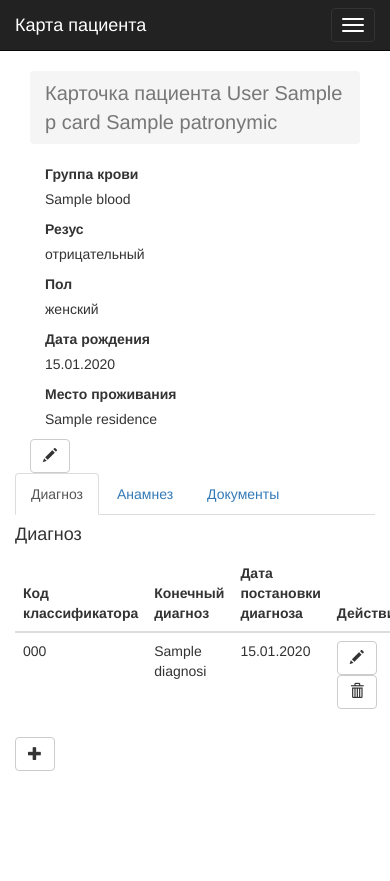
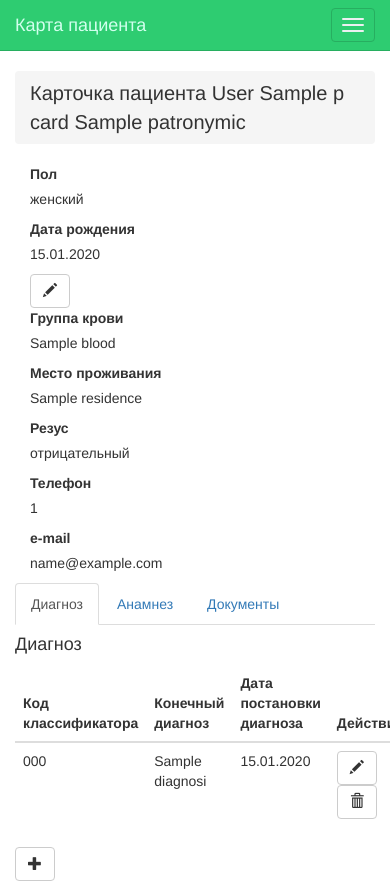
Before and after one commit to TheMishka/medcard, a Django app: template medcard/templates/medcard/personcard.html in a window 390 px wide; the page is wider, and only the part inside the window is pictured. Before the commit the page ends 771 px from the top of that part, so only its background shows below. Run offline with Django 3.2, Linux system fonts and the light colour scheme; the template is opened without the code that fills it: most values are stand-ins (such as "Sample title", 1, 10 or a date in 2020); parts of the project's set-up code (start-up, migrations or seed data) failed here and were passed over; some libraries are stand-ins or nearby versions.

Commit message:
Add phone and email in person card

```diff
--- a/medcard/admin.py
+++ b/medcard/admin.py
@@ -2,7 +2,7 @@ from django.contrib import admin
 from django_mptt_admin.admin import DjangoMpttAdmin
 # Register your models here.
 
-from .models import Human, HumanDocument, PhoneNumber, Email, DiagnosisCategory, DiagnosisRelation
+from .models import Human, HumanDocument, PhoneNumber, PersonEmail, DiagnosisCategory, DiagnosisRelation
 
 class DiagnosisAdmin(DjangoMpttAdmin):
     tree_auto_open = 0
@@ -12,6 +12,6 @@ class DiagnosisAdmin(DjangoMpttAdmin):
 admin.site.register(Human)
 admin.site.register(HumanDocument)
 admin.site.register(PhoneNumber)
-admin.site.register(Email)
+admin.site.register(PersonEmail)
 admin.site.register(DiagnosisCategory, DiagnosisAdmin)
 admin.site.register(DiagnosisRelation)
--- a/medcard/models.py
+++ b/medcard/models.py
@@ -45,7 +45,7 @@ class PhoneNumber(models.Model):
     )
     phoneType = models.CharField(max_length=1, choices=PHONETYPE_CHOICES)
 
-class Email(models.Model):
+class PersonEmail(models.Model):
     human = models.ForeignKey(Human)
     email = models.EmailField()
     MAILTYPE_CHOICES = (
--- a/medcard/static/css/site.css
+++ b/medcard/static/css/site.css
@@ -1,41 +1,82 @@
-html,
-body {
-  padding-top: 40px;
-  padding-bottom: 40px;
-  background-color: #eee;
+/* цвет фона и рамки навигационного меню */
+.navbar-castom {
+    background-color: #2ecc71;
+    border-color: #27ae60;
 }
-
-.form-signin {
-  max-width: 330px;
-  padding: 15px;
-  margin: 0 auto;
+/* цвет текста, содержащий название сайта или бренда */
+.navbar-castom .navbar-brand {
+    color: #ecf0f1;
 }
-.form-signin .form-signin-heading,
-.form-signin .checkbox {
-  margin-bottom: 10px;
+/* цвет текста (название сайта или бренда), при поднесении к нему курсора мышки или при его нахождении в фокусе */
+.navbar-castom .navbar-brand:hover,
+.navbar-castom .navbar-brand:focus {
+    color: #d1ffed;
 }
-.form-signin .checkbox {
-  font-weight: normal;
+/* Цвет пунктов навигационного меню */
+.navbar-castom .navbar-nav > li > a {
+    color: #ecf0f1;
 }
-.form-signin .form-control {
-  position: relative;
-  height: auto;
-  -webkit-box-sizing: border-box;
-     -moz-box-sizing: border-box;
-          box-sizing: border-box;
-  padding: 10px;
-  font-size: 16px;
+/* Цвет пункта меню, при поднесении к нему курсора мышки или при его нахождении в фокусе */
+.navbar-castom .navbar-nav > li > a:hover,
+.navbar-castom .navbar-nav > li > a:focus {
+    color: #008500;
+    background-color: #67E667;
 }
-.form-signin .form-control:focus {
-  z-index: 2;
+/* Цвет и фон активного пункта меню, а также поднесении к нему курсора мышки или при его нахождении в фокусе */
+.navbar-castom .navbar-nav > .active > a,
+.navbar-castom .navbar-nav > .active > a:hover,
+.navbar-castom .navbar-nav > .active > a:focus {
+    color: #d1ffed;
+    background-color: #27ae60;
 }
-.form-signin input[type="email"] {
-  margin-bottom: -1px;
-  border-bottom-right-radius: 0;
-  border-bottom-left-radius: 0;
+/* Цвет и фон открытого пункта меню, а также поднесении к нему курсора мышки или при его нахождении в фокусе */
+.navbar-castom .navbar-nav > .open > a,
+.navbar-castom .navbar-nav > .open > a:hover,
+.navbar-castom .navbar-nav > .open > a:focus {
+    color: #d1ffed;
+    background-color: #27ae60;
 }
-.form-signin input[type="password"] {
-  margin-bottom: 10px;
-  border-top-left-radius: 0;
-  border-top-right-radius: 0;
+/* Цвет стрелочки (треугольничка) у раскрывающихся пунктов меню */
+.navbar-castom .navbar-nav > .dropdown > a .caret {
+    border-top-color: #ecf0f1;
+    border-bottom-color: #ecf0f1;
 }
+/* Цвет стрелочки (треугольничка) при поднесении к нему курсора мышки или при его нахождении в фокусе */
+.navbar-castom .navbar-nav > .dropdown > a:hover .caret,
+.navbar-castom .navbar-nav > .dropdown > a:focus .caret {
+    border-top-color: #d1ffed;
+    border-bottom-color: #d1ffed;
+}
+/* Цвет стрелочки (треугольничка), открывшегося пункта меню */
+.navbar-castom .navbar-nav > .open > a .caret,
+.navbar-castom .navbar-nav > .open > a:hover .caret,
+.navbar-castom .navbar-nav > .open > a:focus .caret {
+    border-top-color: #d1ffed;
+    border-bottom-color: #d1ffed;
+}
+/* CSS стили для мобильных устройств */
+/* Цвет рамки у кнопки, которая открывает меню */
+.navbar-castom .navbar-toggle {
+    border-color: #27ae60;
+}
+/* Цвет фона кнопки (которая открывает меню) при поднесении к ней курсора мышки или при нахождении её в фокусе */
+.navbar-castom .navbar-toggle:hover,
+.navbar-castom .navbar-toggle:focus {
+    background-color: #27ae60;
+}
+/* Цвет полосочек в кнопочке, которая открывает меню */
+.navbar-castom .navbar-toggle .icon-bar {
+    background-color: #ecf0f1;
+}
+/* Цвет пунктов меню в раскрывающихся списках */
+@media (max-width: 767px) {
+    .navbar-castom .navbar-nav .open .dropdown-menu > li > a {
+        color: #ecf0f1;
+  }
+/* Цвет и фон пункта меню в раскрывающихся списках, при поднесении к нему курсора мышки или при нахождении его в фокусе */
+    .navbar-castom .navbar-nav .open .dropdown-menu > li > a:hover,
+    .navbar-castom .navbar-nav .open .dropdown-menu > li > a:focus {
+        color: #d1ffed;
+        background-color: #27ae60;
+    }
+}
--- a/medcard/static/js/docmodal.js
+++ b/medcard/static/js/docmodal.js
@@ -15,7 +15,27 @@ $(document).ready(function(){
         $('#modal-content').html(data)
         })
         $("#doc-modal").modal('show');
-
+    });
+    $(".doc-del").click(function() {
+        swal({
+            title: "Вы уверены?",
+            text: "Удаленный документ невозможно будет восстановить!",
+            type: "warning",
+            showCancelButton: true,
+            confirmButtonClass: "btn-danger",
+            confirmButtonText: "Да, удалить",
+            cancelButtonText: "Отменить",
+            closeOnConfirm: false
+        },
+        function(){
+            swal("Deleted!", "Your imaginary file has been deleted.", "success");
+        });
+/*        var id = $(this).data('id');
+        $.get("docedit/" + id)
+        .done(function(data) {
+        $('#modal-content').html(data)
+        })
+        $("#doc-modal").modal('show'); */
     });
     $("#doc-modal").on('shown.bs.modal', function(){
 
--- a/medcard/templates/medcard/menu.html
+++ b/medcard/templates/medcard/menu.html
@@ -26,6 +26,7 @@
 
         <script src="{% static 'js/docmodal.js' %}"></script>
         <script src="{% static 'js/dpicker.js' %}"></script>
+        <link href="/static/css/site.css" rel="stylesheet">
 
     </head>
 
@@ -35,7 +36,7 @@
   {% endblock %}
 
     <!-- Static navbar -->
-    <div class="navbar navbar-inverse navbar-static-top" role="navigation">
+    <div class="navbar navbar-castom navbar-static-top" role="navigation">
       <div class="container">
         <div class="navbar-header">
           <button type="button" class="navbar-toggle" data-toggle="collapse" data-target=".navbar-collapse">
@@ -48,7 +49,7 @@
         </div>
         <div class="navbar-collapse collapse">
           <ul class="nav navbar-nav">
-            <li class="active"><a href="{% url 'index' %}">Поиск</a></li>
+            <li><a href="{% url 'index' %}">Поиск</a></li>
             <li><a href="#about">Тыц</a></li>
             <li><a href="{% url 'new_person' %}">Новый пациент</a></li>
             <li class="dropdown">
--- a/medcard/templates/medcard/personcard.html
+++ b/medcard/templates/medcard/personcard.html
@@ -14,42 +14,62 @@
 
 {% block content %}
 
-<div class="container">
+
     <ul class="breadcrumb">
-        <li class="active" style="font-size: 20px;">Карточка пациента {{ p_card.surname }} {{ p_card.name }} {{ p_card.patronymic }}</li>
+        <li style="font-size: 20px;">Карточка пациента {{ p_card.surname }} {{ p_card.name }} {{ p_card.patronymic }}</li>
     </ul>
     <div class="row">
 
-        <div class="col-md-5">
-            <label class="col-md-4">Группа крови</label>
-            <p class="col-md-8">{{ p_card.blood }}</p>
-            <label class="col-md-4">Резус</label>
+        <div class="col-md-12">
+            <label class="col-md-2">Пол</label>
+            {% if p_card.gender == 'm' %}
+                <p class="col-md-3">мужской</p>
+            {% else %}
+                <p class="col-md-3">женский</p>
+            {% endif %}
+            <label class="col-md-2">Дата рождения</label>
+            <p class="col-md-4">{{ p_card.birthday|date:"d.m.Y" }}</p>
+            <div class="col-md-1">
+                <a class="btn btn-default" href="{% url 'medcard.views.card_edit' person_id=p_card.id %}"><span class="glyphicon glyphicon-pencil"></span></a>
+            </div>
+        </div>
+        <div class="col-md-12">
+            <label class="col-md-2">Группа крови</label>
+            <p class="col-md-3">{{ p_card.blood }}</p>
+            <label class="col-md-2">Место проживания</label>
+            <p class="col-md-5">{{ p_card.residence }}</p>
+        </div>
+
+        <div class="col-md-12">
+            <label class="col-md-2">Резус</label>
             {% if p_card.rh == 'p' %}
-            <p class="col-md-8">положительный</p>
+                <p class="col-md-3">положительный</p>
             {% else %}
-            <p class="col-md-8">отрицательный</p>
+                <p class="col-md-3">отрицательный</p>
             {% endif %}
+            {% if p_phone.phoneType == 'm' %}
+                <label class="col-md-2">Сотовый телефон</label>
+            {% elif p_phone.phoneType == 'w' %}
+                <label class="col-md-2">Рабочий телефон</label>
+            {% else %}
+                <label class="col-md-2">Телефон</label>
+            {% endif %}
+            <p class="col-md-5">{{ p_phone.phoneNumber }}</p>
 
         </div>
-        <div class="col-md-5">
-            <label class="col-md-4">Пол</label>
-            {% if p_card.gender == 'm' %}
-            <p class="col-md-8">мужской</p>
+        <div class="col-md-12">
+            {% if p_email.emailType == 'p' %}
+                <label class="col-md-2 col-md-offset-5">Личный e-mail</label>
+            {% elif p_email.emailType == 'w' %}
+                <label class="col-md-2 col-md-offset-5">Рабочий e-mail</label>
             {% else %}
-            <p class="col-md-8">женский</p>
+                <label class="col-md-2 col-md-offset-5">e-mail</label>
             {% endif %}
-            <label class="col-md-4">Дата рождения</label>
-            <p class="col-md-8">{{ p_card.birthday|date:"d.m.Y" }}</p>
-            <label class="col-md-4">Место проживания</label>
-            <p class="col-md-8">{{ p_card.residence }}</p>
+            <p class="col-md-5">{{ p_email.email }}</p>
 
         </div>
+    </div>
 
-        <div class="col-md-2">
-            <a class="btn btn-default" href="{% url 'medcard.views.card_edit' person_id=p_card.id %}"><span class="glyphicon glyphicon-pencil"></span></a>
-        </div>
-    </div>
-</div>
 
 
 <div>
@@ -81,7 +101,7 @@
                     <td>{{ diag.create_date|date:"d.m.Y" }}</td>
                     <td>
                         <button data-id="{{ doc.id }}" type="button" class="btn btn-default open-modal" data-toggle="modal"><span class="glyphicon glyphicon-pencil"></span></button>
-                        <button data-id="{{ doc.id }}" type="button" class="btn btn-default" data-toggle="modal"><span class="glyphicon glyphicon-trash"></span></button>
+                        <button data-id="{{ doc.id }}" type="button" class="btn btn-default"><span class="glyphicon glyphicon-trash"></span></button>
                     </td>
 
                 </tr>
@@ -115,7 +135,7 @@
                     <td>{{ doc.document_date|date:"d.m.Y" }}</td>
                     <td>
                         <button data-id="{{ doc.id }}" type="button" class="btn btn-default open-modal" data-toggle="modal"><span class="glyphicon glyphicon-pencil"></span></button>
-                        <button data-id="{{ doc.id }}" type="button" class="btn btn-default" data-toggle="modal"><span class="glyphicon glyphicon-trash"></span></button>
+                        <button data-id="{{ doc.id }}" type="button" class="btn btn-default doc-del"><span class="glyphicon glyphicon-trash"></span></button>
                     </td>
 
                 </tr>
```
Also changed, not shown: medcard/forms.py (+22 -3 lines), medcard/templates/medcard/new_person.html (+17 -5 lines), medcard/views.py (+28 -10 lines), db.sqlite3.
